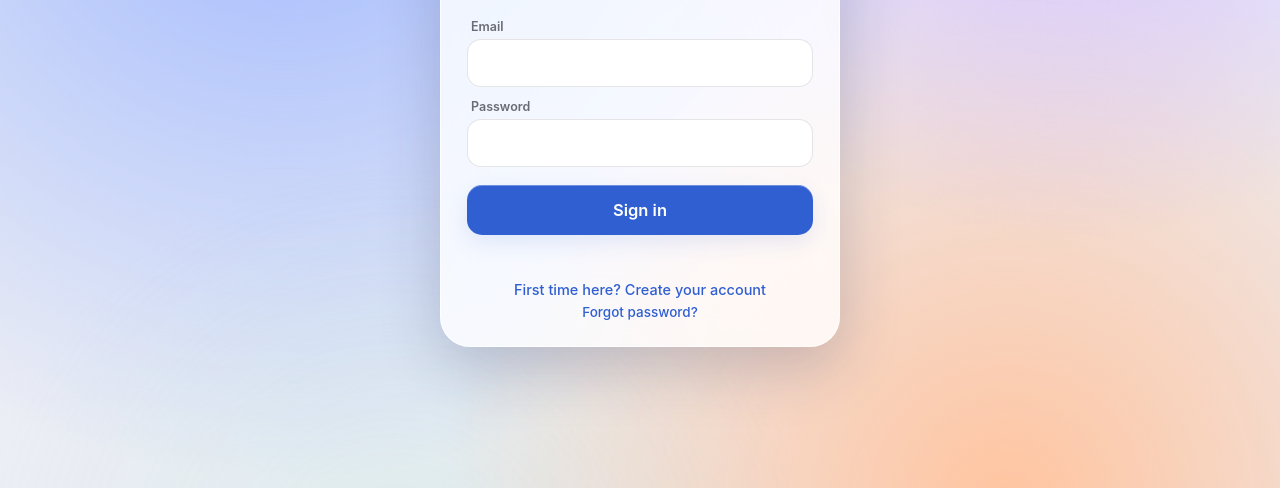
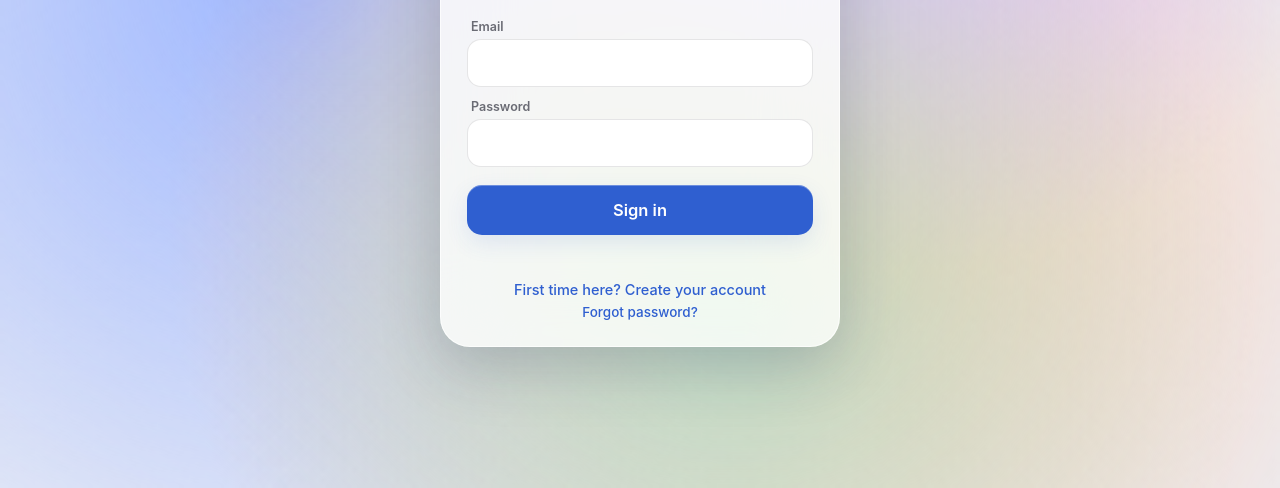
Before and after one commit to petercunningham69/petes-notes, a plain HTML site: page index.html in a window 1280 px wide. Shown: the part 312-800 px from the top of the page. Drawn offline with Linux system fonts and the light colour scheme.

Commit message:
Lighter moving background: small canvas, ~12 updates a second, pauses when not in use
Co-Authored-By: Claude Opus 5.5 <noreply@anthropic.com>
Claude-Session: https://claude.ai/code/session_01EkPWWeW2AGSE4Sg7Mbbu7k

```diff
--- a/app.js
+++ b/app.js
@@ -298,16 +298,70 @@ function track(e, el, axis, h) {
 const THEMES = ['light', 'dark', 'system'];
 let theme = store.get('petesnotes-theme', 'system');
 const root = document.documentElement;
+let ambient = null;
 function applyTheme() {
   if (theme === 'system') root.removeAttribute('data-theme'); else root.setAttribute('data-theme', theme);
   const dark = theme === 'dark' || (theme === 'system' && matchMedia('(prefers-color-scheme: dark)').matches);
   document.querySelectorAll('meta[name=theme-color]').forEach(m => { m.content = dark ? '#06070b' : '#eceef5'; m.removeAttribute('media'); });
+  if (ambient) ambient.recolour();
 }
 applyTheme();
 // null = follow the device's Reduce Motion setting; true/false = Peter's own choice
 let movingPref = store.get('petesnotes-moving2', null);
 const movingOn = () => movingPref === null ? !matchMedia('(prefers-reduced-motion: reduce)').matches : movingPref;
-function applyMoving() { root.classList.toggle('still', !movingOn()); root.classList.toggle('force-move', movingPref === true); }
+function applyMoving() { root.classList.toggle('still', !movingOn()); root.classList.toggle('force-move', movingPref === true); ambient.update(); }
+
+/* Living background, drawn on a tiny canvas that the browser scales up.
+   The glows are soft, so a low-resolution canvas looks the same, and because they
+   drift slowly it only redraws about 12 times a second. It pauses when the window
+   is in the background or not focused, and stops completely when switched off. */
+ambient = (() => {
+  const cv = document.getElementById('ambientCanvas'), ctx = cv.getContext('2d');
+  const BLOBS = [
+    { v: '--blob1', cx: .04, cy: .02, r: .5, ax: .3, ay: .38, T: 48, p: 0 },
+    { v: '--blob2', cx: .96, cy: 1.02, r: .44, ax: -.34, ay: -.36, T: 62, p: 1.7 },
+    { v: '--blob3', cx: .92, cy: .02, r: .38, ax: -.46, ay: .28, T: 54, p: 3.1 },
+    { v: '--blob4', cx: .2, cy: .96, r: .36, ax: .58, ay: -.2, T: 72, p: .6, fade: true }
+  ];
+  let colours = [], raf = 0, last = 0;
+  const t0 = performance.now() - 9000;
+  const hex = h => { h = h.trim().replace('#', ''); if (h.length === 3) h = h.split('').map(c => c + c).join(''); const n = parseInt(h, 16); return [n >> 16 & 255, n >> 8 & 255, n & 255]; };
+  function readColours() { const cs = getComputedStyle(root); colours = BLOBS.map(b => hex(cs.getPropertyValue(b.v) || '#808080')); }
+  function size() { const W = 240, H = Math.max(60, Math.round(W * innerHeight / Math.max(1, innerWidth))); if (cv.width !== W || cv.height !== H) { cv.width = W; cv.height = H; } }
+  function draw(now) {
+    const W = cv.width, H = cv.height, M = Math.max(W, H), t = (now - t0) / 1000;
+    ctx.clearRect(0, 0, W, H);
+    BLOBS.forEach((b, i) => {
+      const ph = 2 * Math.PI * t / b.T + b.p;
+      const k = .5 - .5 * Math.cos(ph), k2 = .5 - .5 * Math.cos(ph * .83 + .9);
+      const x = (b.cx + b.ax * k) * W, y = (b.cy + b.ay * k2) * H;
+      const R = b.r * M * (1 + .14 * Math.sin(ph * .7));
+      const a = b.fade ? .15 + .85 * k : 1;
+      const [r, g, bl] = colours[i] || [128, 128, 128];
+      const grad = ctx.createRadialGradient(x, y, 0, x, y, R);
+      grad.addColorStop(0, `rgba(${r},${g},${bl},${a})`);
+      grad.addColorStop(1, `rgba(${r},${g},${bl},0)`);
+      ctx.fillStyle = grad; ctx.fillRect(0, 0, W, H);
+    });
+  }
+  const running = () => movingOn() && !document.hidden && document.hasFocus();
+  function loop(now) {
+    raf = 0;
+    if (!running()) return;
+    if (now - last >= 80) { last = now; draw(now); }
+    raf = requestAnimationFrame(loop);
+  }
+  function update() {
+    if (!colours.length) readColours();
+    size();
+    if (running()) { if (!raf) raf = requestAnimationFrame(loop); }
+    else { cancelAnimationFrame(raf); raf = 0; draw(performance.now()); }
+  }
+  addEventListener('resize', () => { size(); draw(performance.now()); });
+  addEventListener('focus', update); addEventListener('blur', update);
+  document.addEventListener('visibilitychange', update);
+  return { update, recolour() { readColours(); draw(performance.now()); } };
+})();
 applyMoving();
 matchMedia('(prefers-color-scheme: dark)').addEventListener('change', applyTheme);
 
--- a/index.html
+++ b/index.html
@@ -13,10 +13,10 @@
 <link rel="manifest" href="manifest.webmanifest">
 <link rel="apple-touch-icon" href="icons/apple-touch-icon.png">
 <link rel="icon" href="icons/icon-192.png">
-<link rel="stylesheet" href="styles.css?v=13">
+<link rel="stylesheet" href="styles.css?v=14">
 </head>
 <body>
-<div class="ambient" aria-hidden="true"><i class="b1"></i><i class="b2"></i><i class="b3"></i><i class="b4"></i></div>
+<div class="ambient" aria-hidden="true"><canvas id="ambientCanvas"></canvas></div>
 <div class="app" id="app" hidden>
   <aside class="pane side" id="side" aria-label="Notebooks"></aside>
   <section class="pane list" id="list" aria-label="Notes"></section>
@@ -28,6 +28,6 @@
 <script src="vendor/supabase.js"></script>
 <script src="vendor/purify.min.js"></script>
 <script src="vendor/jszip.min.js"></script>
-<script src="app.js?v=9"></script>
+<script src="app.js?v=14"></script>
 </body>
 </html>
--- a/styles.css
+++ b/styles.css
@@ -427,3 +427,5 @@ ol.setp li{margin-bottom:6px}
 ::-webkit-scrollbar-thumb:hover{background:var(--scroll-thumb-hover);background-clip:padding-box}
 ::-webkit-scrollbar-button{display:none;height:0;width:0}
 @media (pointer:fine) and (min-width:721px){ .list .bar,.editor .bar{padding-right:22px} }
+/* the background is now drawn on a small canvas scaled to fill the window */
+.ambient canvas{position:absolute;inset:0;width:100%;height:100%;display:block}
--- a/sw.js
+++ b/sw.js
@@ -1,6 +1,6 @@
 /* Pete's Notes service worker: keeps the app itself available offline. Notes live in IndexedDB and Supabase. */
-const VERSION = 'petes-notes-v14';
-const SHELL = ['./', 'index.html', 'styles.css?v=13', 'app.js?v=9', 'manifest.webmanifest', 'vendor/supabase.js', 'vendor/purify.min.js', 'vendor/jszip.min.js', 'icons/icon-192.png', 'icons/icon-512.png', 'icons/apple-touch-icon.png'];
+const VERSION = 'petes-notes-v15';
+const SHELL = ['./', 'index.html', 'styles.css?v=14', 'app.js?v=14', 'manifest.webmanifest', 'vendor/supabase.js', 'vendor/purify.min.js', 'vendor/jszip.min.js', 'icons/icon-192.png', 'icons/icon-512.png', 'icons/apple-touch-icon.png'];
 self.addEventListener('install', e => { e.waitUntil(caches.open(VERSION).then(c => c.addAll(SHELL)).then(() => self.skipWaiting())); });
 self.addEventListener('activate', e => { e.waitUntil(caches.keys().then(ks => Promise.all(ks.filter(k => k !== VERSION).map(k => caches.delete(k)))).then(() => self.clients.claim())); });
 self.addEventListener('fetch', e => {
```
